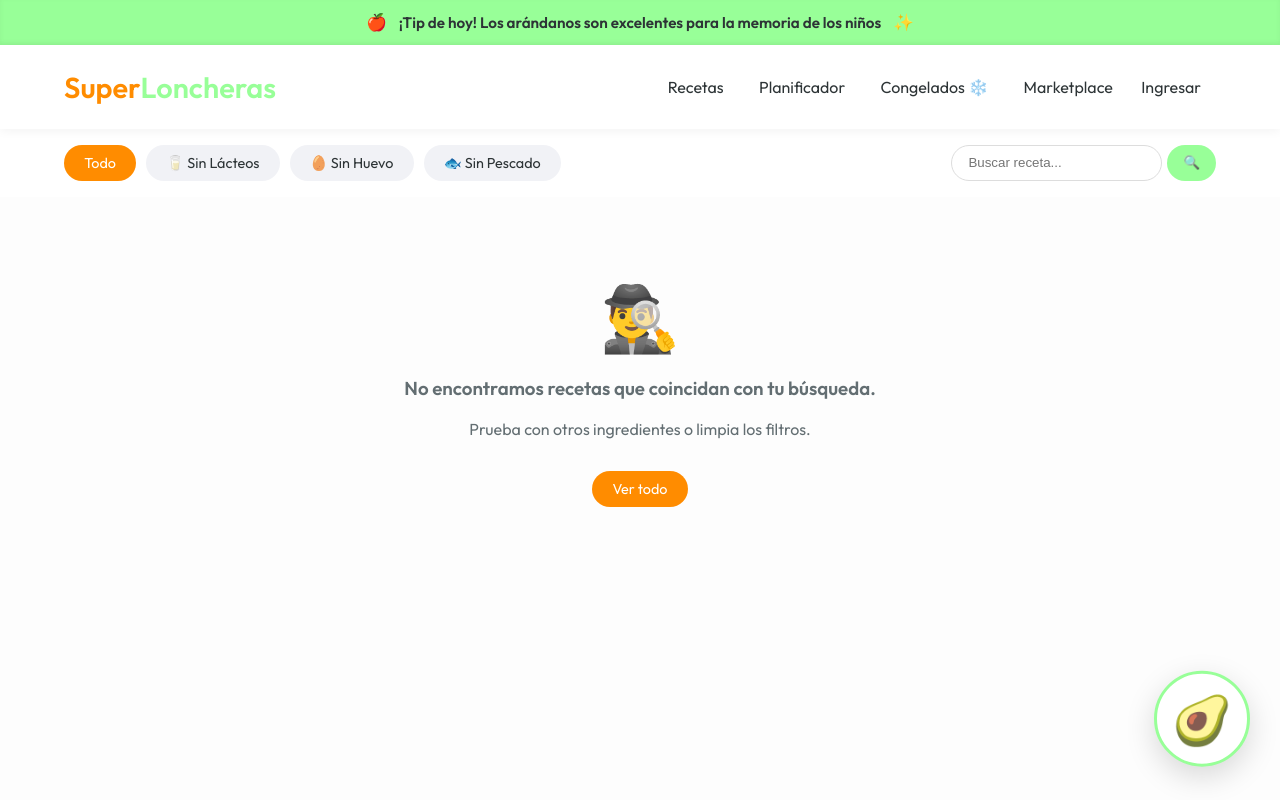
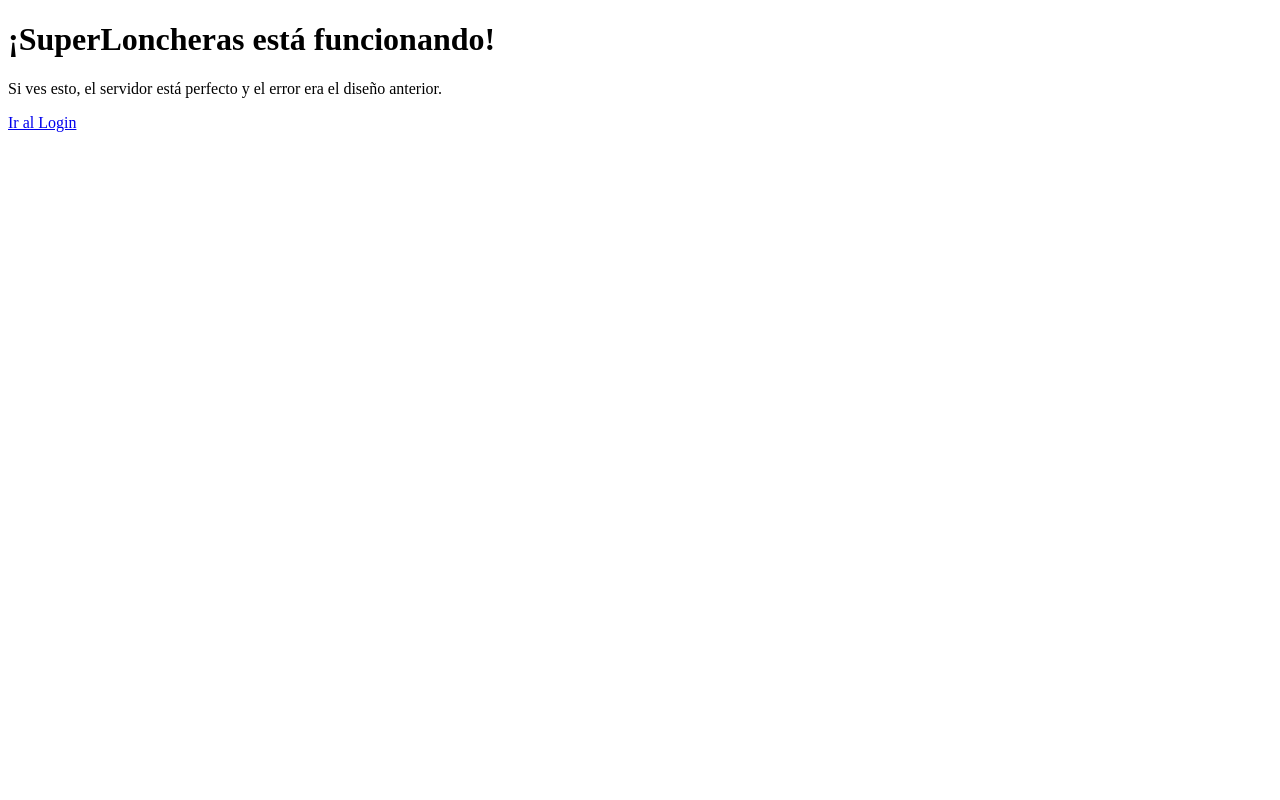
Before and after one commit to emicoralbe-hash/SuperLoncheras, a FastAPI app: template templates/index.html in a window 1280 px wide. Run offline with FastAPI, Linux system fonts and the light colour scheme; the template is opened without the code that fills it, so the values that code supplies are empty.

Commit message:
Update index.html

```diff
--- a/templates/index.html
+++ b/templates/index.html
@@ -1,79 +1,8 @@
-<!-- templates/index.html -->
 <!DOCTYPE html>
-<html lang="es">
-<head>
-    <meta charset="UTF-8">
-    <meta name="viewport" content="width=device-width, initial-scale=1.0">
-    <title>SuperLoncheras - Nutrición Premium</title>
-    <link rel="stylesheet" href="/static/style.css">
-</head>
+<html>
 <body>
-    <div class="announcement-bar">
-        <span>🍎</span> ¡Tip de hoy! Los arándanos son excelentes para la memoria de los niños <span>✨</span>
-    </div>
-
-    <header>
-        <a href="#" class="logo">Super<span>Loncheras</span></a>
-        <div class="nav-links">
-            <a href="/">Recetas</a>
-            <a href="/planner">Planificador</a>
-            <a href="/batch-cooking">Congelados ❄️</a>
-            <a href="/marketplace">Marketplace</a>
-            {% if user %}
-                {% if user.role == 'admin' %}
-                    <a href="/admin" style="color: var(--orange); font-weight: bold;">Panel Admin</a>
-                {% endif %}
-                <a href="/logout" class="btn-login" style="padding: 8px 15px; margin-left: 10px;">Salir</a>
-            {% else %}
-                <a href="/login" class="btn-login" style="padding: 8px 15px; margin-left: 10px;">Ingresar</a>
-            {% endif %}
-        </div>
-    </header>
-
-    <div class="filters" style="justify-content: space-between;">
-        <div style="display: flex; gap: 10px;">
-            <a href="/" class="filter-chip {% if not filtros.lacteos and not filtros.huevo and not filtros.pescado %}active{% endif %}">Todo</a>
-            <a href="/?sin_lacteos=true" class="filter-chip {% if filtros.lacteos %}active{% endif %}">🥛 Sin Lácteos</a>
-            <a href="/?sin_huevo=true" class="filter-chip {% if filtros.huevo %}active{% endif %}">🥚 Sin Huevo</a>
-            <a href="/?sin_pescado=true" class="filter-chip {% if filtros.pescado %}active{% endif %}">🐟 Sin Pescado</a>
-        </div>
-        <form action="/" method="get" style="display: flex; gap: 5px;">
-            <input type="text" name="q" placeholder="Buscar receta..." value="{{ query or '' }}" style="padding: 0.5rem 1rem; border-radius: 20px; border: 1px solid #ddd; outline: none;">
-            <button type="submit" style="background: var(--mint); border: none; padding: 0.5rem 1rem; border-radius: 20px; cursor: pointer;">🔍</button>
-        </form>
-    </div>
-
-    {% if not recetas %}
-    <div style="text-align: center; padding: 5rem; color: var(--gray);">
-        <div style="font-size: 4rem;">🕵️‍♂️</div>
-        <h3>No encontramos recetas que coincidan con tu búsqueda.</h3>
-        <p>Prueba con otros ingredientes o limpia los filtros.</p>
-        <a href="/" class="filter-chip active" style="display: inline-block; margin-top: 1rem;">Ver todo</a>
-    </div>
-    {% endif %}
-
-    <div class="container">
-        <div class="recipe-grid">
-            {% for receta in recetas %}
-            <a href="/recipe/{{ receta.id }}" style="text-decoration: none; color: inherit;">
-                <div class="recipe-card">
-                    <span class="badge">{{ receta.tag }}</span>
-                    <img src="{{ receta.img }}" alt="{{ receta.nombre }}">
-                    <div class="recipe-info">
-                        <h3>{{ receta.nombre }}</h3>
-                        <div class="recipe-meta">
-                            <span>🕒 20 min</span>
-                            <span>🥬 Saludable</span>
-                        </div>
-                    </div>
-                </div>
-            </a>
-            {% endfor %}
-        </div>
-    </div>
-
-    <div class="floating-helper" title="¡Hola! Soy tu asistente de nutrición">
-        <span>🥑</span>
-    </div>
+    <h1>¡SuperLoncheras está funcionando!</h1>
+    <p>Si ves esto, el servidor está perfecto y el error era el diseño anterior.</p>
+    <a href="/login">Ir al Login</a>
 </body>
 </html>
```
